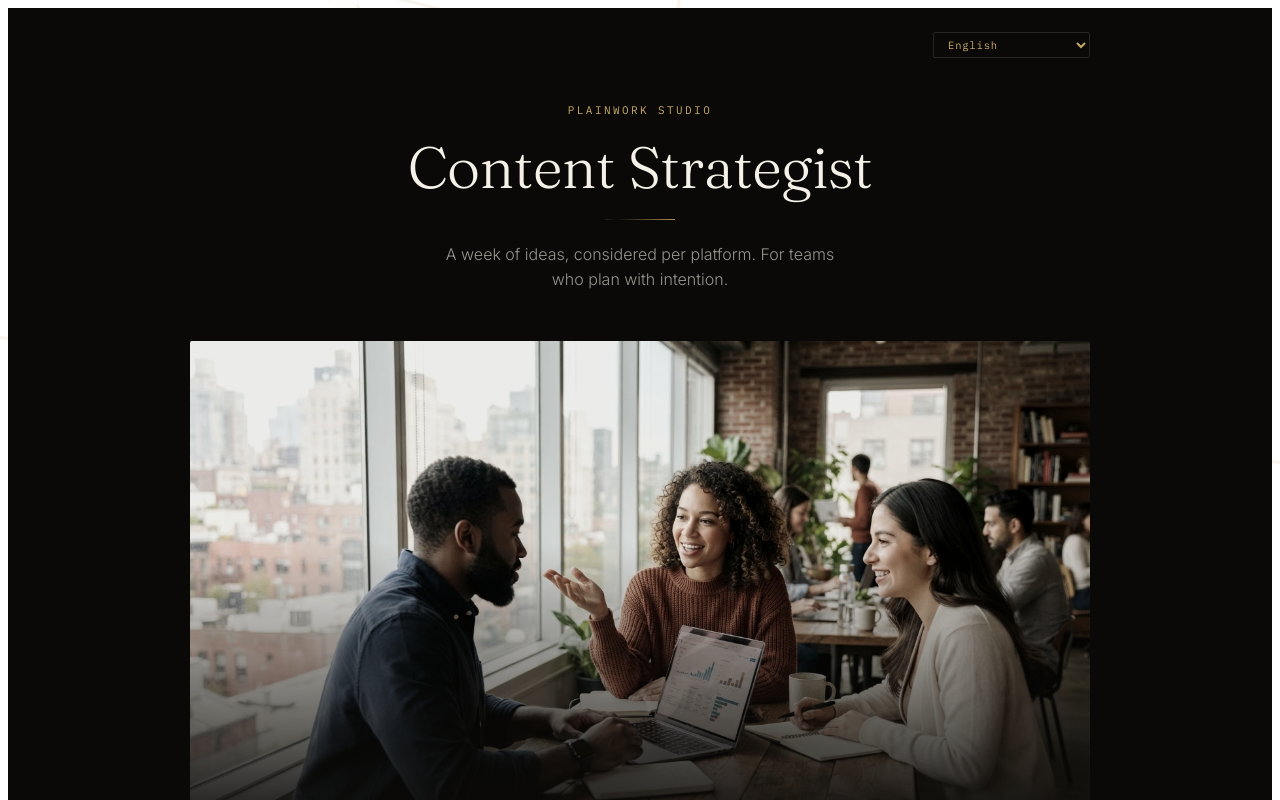
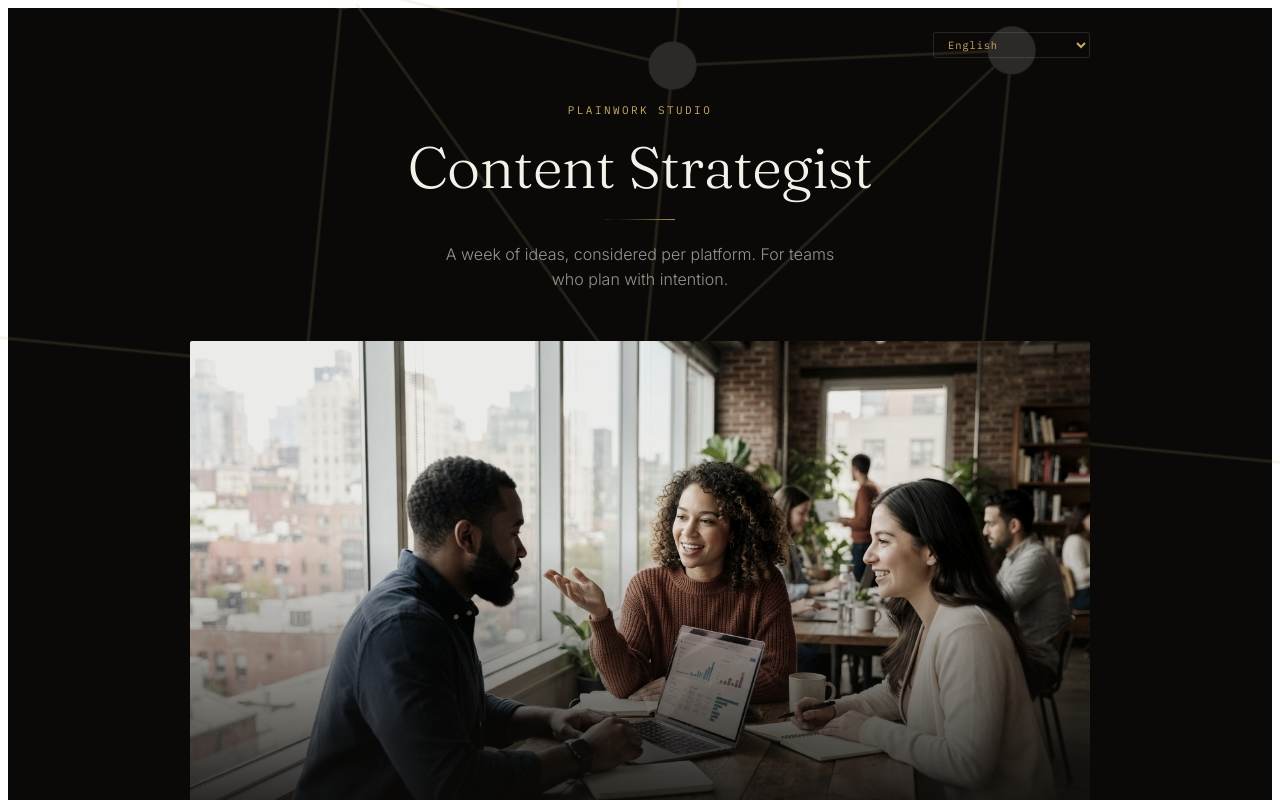
Before and after one commit to kssw117-sudo/Content-Strategist-AI, a React (Vite) app: page / in a window 1280 px wide. Shown: the top 800 px of the page. Built offline with nearby package versions, Linux system fonts and the light colour scheme.

Commit message:
Update App.jsx

```diff
--- a/src/App.jsx
+++ b/src/App.jsx
@@ -234,7 +234,7 @@ Respond ONLY with valid JSON: {"gap": "...", "angle": "...", "ideaExample": "...
       <div
         style={{
           position: 'fixed', top: '50%', left: '50%', width: '150vmax', height: '150vmax',
-          transform: 'translate(-50%, -50%)', pointerEvents: 'none', zIndex: -1,
+          transform: 'translate(-50%, -50%)', pointerEvents: 'none', zIndex: 0,
         }}
       >
         <svg
@@ -265,6 +265,9 @@ Respond ONLY with valid JSON: {"gap": "...", "angle": "...", "ideaExample": "...
         })()}
       </svg>
       </div>
+
+      {/* Оборачиваем весь видимый контент в слой с z-index выше фона-созвездия */}
+      <div style={{ position: 'relative', zIndex: 1 }}>
 
       {/* ---------- HERO: тёмный фон, фото в дуотоне, крупная serif-типографика ---------- */}
       <div style={{ position: 'relative', padding: '24px 24px 0', textAlign: 'center', overflow: 'hidden' }}>
@@ -548,6 +551,7 @@ Respond ONLY with valid JSON: {"gap": "...", "angle": "...", "ideaExample": "...
           )}
         </div>
       </div>
+      </div>
     </div>
   );
 }
```
